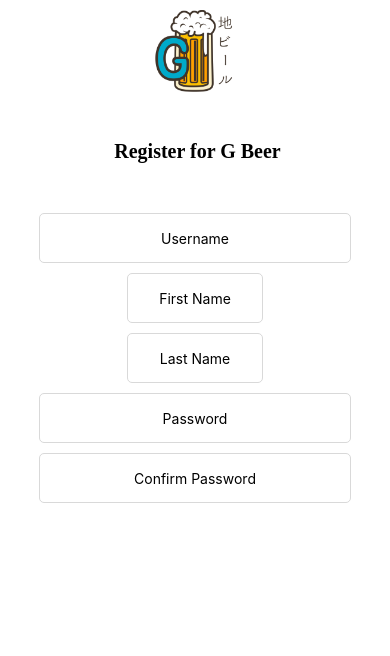
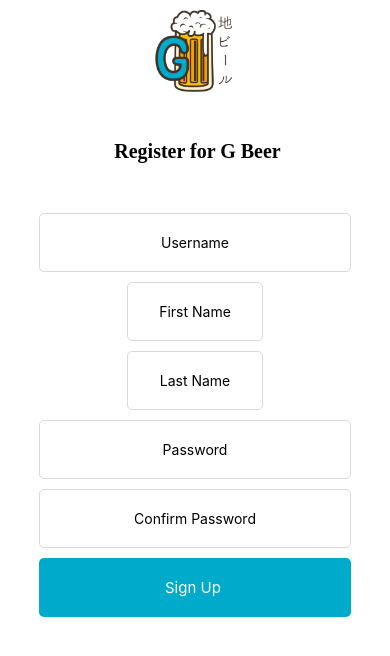
Before and after one commit to Dylaan94/G-Beer, a React Native app in the folder gbeer/: screen / in a window 390 px wide. Shown: the top 656 px of the page. Built offline with nearby package versions, Linux system fonts and the light colour scheme.

Commit message:
removed half sized button component for a dynamic custom input component - styles can be chosen through props

```diff
--- /dev/null
+++ b/gbeer/src/components/CustomButton/CustomButton.js
@@ -0,0 +1,26 @@
+import React from 'react';
+import {View, Text, StyleSheet, Pressable} from 'react-native';
+
+const CustomButton = ({onPress, text}) => {
+  return (
+    <Pressable onPress={onPress} style={styles.container}>
+      <Text style={styles.text}>{text} </Text>
+    </Pressable>
+  );
+};
+
+const styles = StyleSheet.create({
+  container: {
+    backgroundColor: '#00AACA',
+    width: '80%',
+    padding: 20,
+    borderRadius: 5,
+    alignItems: 'center',
+  },
+  text: {
+    color: '#FFFFFF',
+    fontSize: 15,
+  },
+});
+
+export default CustomButton;
--- /dev/null
+++ b/gbeer/src/components/CustomButton/index.js
@@ -0,0 +1 @@
+export {default} from './CustomButton'
--- a/gbeer/src/components/CustomInputHalf/CustomInputHalf.js
+++ b/gbeer/src/components/CustomInput/CustomInput.js
@@ -1,31 +1,45 @@
 import React from 'react';
 import {View, Text, TextInput, StyleSheet} from 'react-native';
 
-const CustomInputHalf = ({value, setValue, placeholder}) => {
+const CustomInput = ({
+  value,
+  setValue,
+  placeholder,
+  secureTextEntry,
+  type = 'FULL',
+}) => {
   return (
-    <View style={styles.container}>
+    <View style={[styles.container, styles[`container_${type}`]]}>
       <TextInput
         value={value}
         onChangeText={setValue}
         placeholder={placeholder}
-        style={styles.input}></TextInput>
+        style={styles.input}
+        secureTextEntry={secureTextEntry}
+      />
     </View>
   );
 };
 
 const styles = StyleSheet.create({
   container: {
-    width: '35%',
-    height: 50,
+    padding: 20,
     borderColor: '#d9d9d9',
     borderWidth: 0.5,
     borderRadius: 5,
     justifyContent: 'center',
     marginBottom: 10,
   },
+
+  container_FULL: {
+    width: '80%',
+  },
+  container_HALF: {
+    width: '35%',
+  },
   input: {
     textAlign: 'center',
   },
 });
 
-export default CustomInputHalf;
+export default CustomInput;
--- /dev/null
+++ b/gbeer/src/components/CustomInput/index.js
@@ -0,0 +1 @@
+export {default} from './CustomInput'
--- a/gbeer/src/components/CustomInputFull/CustomInputFull.js
+++ /dev/null
@@ -1,34 +0,0 @@
-import React from 'react';
-import {View, Text, TextInput, StyleSheet} from 'react-native';
-import CustomInputHalf from '../CustomInputHalf';
-
-const CustomInputFull = ({value, setValue, placeholder, secureTextEntry}) => {
-  return (
-    <View style={styles.container}>
-      <TextInput
-        value={value}
-        onChangeText={setValue}
-        placeholder={placeholder}
-        style={styles.input}
-        secureTextEntry={secureTextEntry}
-      />
-    </View>
-  );
-};
-
-const styles = StyleSheet.create({
-  container: {
-    width: '80%',
-    height: 50,
-    borderColor: '#d9d9d9',
-    borderWidth: 0.5,
-    borderRadius: 5,
-    justifyContent: 'center',
-    marginBottom: 10,
-  },
-  input: {
-    textAlign: 'center',
-  },
-});
-
-export default CustomInputFull;
--- a/gbeer/src/components/CustomInputFull/index.js
+++ /dev/null
@@ -1 +0,0 @@
-export {default} from './CustomInputFull'
--- a/gbeer/src/components/CustomInputHalf/index.js
+++ /dev/null
@@ -1 +0,0 @@
-export {default} from './CustomInputHalf';
--- a/gbeer/src/screens/RegistrationScreen/RegistrationScreen.js
+++ b/gbeer/src/screens/RegistrationScreen/RegistrationScreen.js
@@ -2,14 +2,18 @@
 import {View, Text, Image, StyleSheet, useWindowDimensions} from 'react-native';
 import Logo from '../../../assets/images/Logo_HQ.png';
 
-import CustomInputFull from '../../components/CustomInputFull';
-import CustomInputHalf from '../../components/CustomInputHalf';
+import CustomInputFull from '../../components/CustomInput';
+import CustomButton from '../../components/CustomButton';
 
 const RegistrationScreen = () => {
   const [username, setUsername] = useState('');
   const [firstName, setFirstName] = useState('');
   const [lastName, setLastName] = useState('');
   const [password, setPassword] = useState('');
+
+  const onSignUpPressed = () => {
+    console.warn('Sign up');
+  };
 
   const {height} = useWindowDimensions();
   return (
@@ -25,15 +29,17 @@
         value={username}
         setValue={setUsername}
       />
-      <CustomInputHalf
+      <CustomInputFull
         placeholder="First Name"
         value={firstName}
         setValue={setFirstName}
+        type="HALF"
       />
-      <CustomInputHalf
+      <CustomInputFull
         placeholder="Last Name"
         value={lastName}
         setValue={setLastName}
+        type="HALF"
       />
       <CustomInputFull
         placeholder="Password"
@@ -41,7 +47,9 @@
         setValue={setPassword}
         secureTextEntry={true}
       />
-      <CustomInputFull placeholder="Confirm Password" />
+      <CustomInputFull placeholder="Confirm Password" secureTextEntry={true} />
+
+      <CustomButton text="Sign Up" onPress={onSignUpPressed} />
     </View>
   );
 };
```
